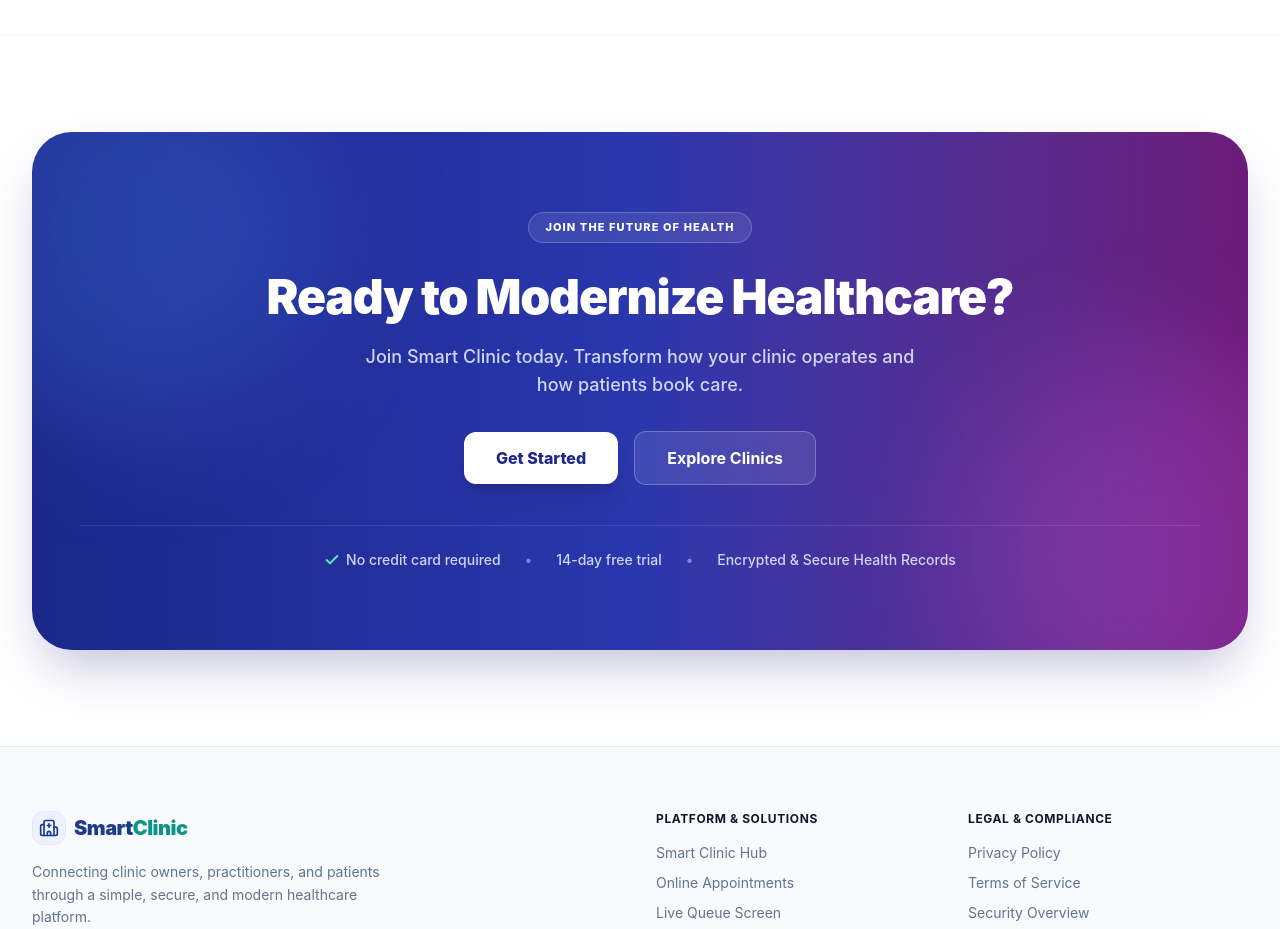
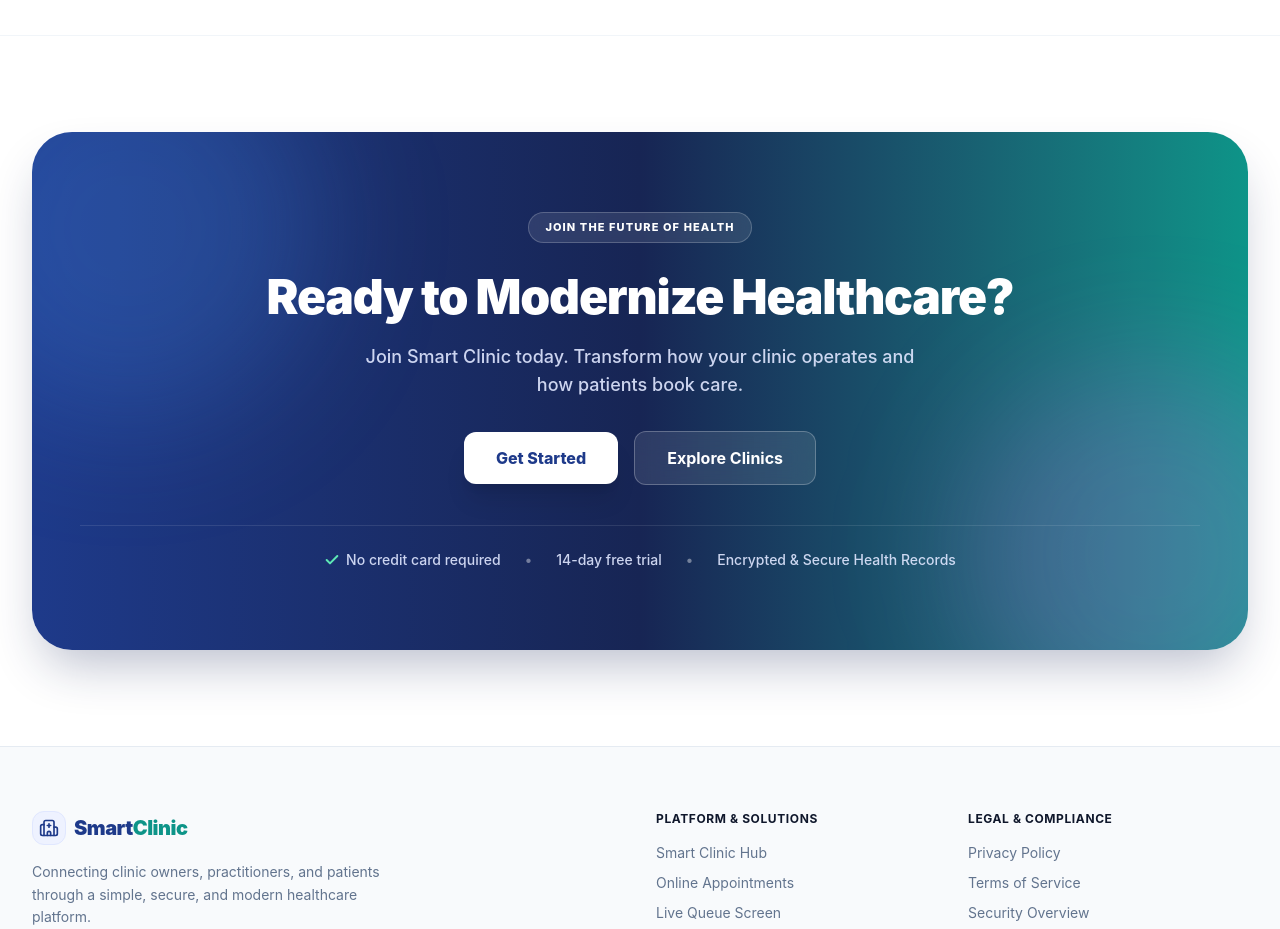
Before and after one commit to Ishtiak-Ahmed886/Frontend_Smart_Clinic, a React (Vite) app: page / in a window 1280 px wide. Shown: the part 2840-3769 px from the top of the page. Built offline with nearby package versions, Linux system fonts and the light colour scheme; no server answers.

Commit message:
style(branding): harmonize CTA gradient with brand palette and update super admin badge

```diff
--- a/src/components/homepage/CTA.jsx
+++ b/src/components/homepage/CTA.jsx
@@ -12,7 +12,7 @@ export default function CTA() {
       <div className="container mx-auto px-4 sm:px-6 lg:px-8 max-w-7xl">
 
         {/* Main Banner */}
-        <div className="relative overflow-hidden rounded-[2.5rem] bg-gradient-to-r from-[#1c278a] via-[#2a37ad] to-[#6c1b7a] px-6 py-16 sm:px-12 sm:py-20 text-center text-white shadow-2xl shadow-indigo-900/30">
+        <div className="relative overflow-hidden rounded-[2.5rem] bg-gradient-to-r from-[#1e3a8a] via-[#172554] to-[#0d9488] px-6 py-16 sm:px-12 sm:py-20 text-center text-white shadow-2xl shadow-blue-950/30">
 
           {/* Subtle decorative glow circles */}
           <div className="absolute -top-24 -left-24 w-96 h-96 rounded-full bg-blue-400/20 blur-3xl pointer-events-none" />
@@ -37,7 +37,7 @@ export default function CTA() {
           <div className="relative z-10 mt-8 flex flex-wrap items-center justify-center gap-4">
             <Link
               to={user ? "/dashboard" : "/register"}
-              className="px-8 py-3.5 rounded-xl font-extrabold text-[#1c278a] bg-white hover:bg-slate-100 shadow-xl active:scale-[0.98] transition-all text-sm sm:text-base cursor-pointer"
+              className="px-8 py-3.5 rounded-xl font-extrabold text-[#1e3a8a] bg-white hover:bg-slate-100 shadow-xl active:scale-[0.98] transition-all text-sm sm:text-base cursor-pointer"
             >
               {t("getStarted")}
             </Link>
--- a/src/pages/dashboard/SuperAdminDashboard.jsx
+++ b/src/pages/dashboard/SuperAdminDashboard.jsx
@@ -159,7 +159,7 @@ export default function SuperAdminDashboard() {
           </h1>
           <p className="text-sm text-base-content/60 mt-1">Full system overview — verify clinics/doctors, manage platform data</p>
         </div>
-        <div className="badge badge-error badge-lg">SUPER ADMIN</div>
+        <div className="inline-flex items-center gap-1.5 px-3 py-1.5 rounded-full text-xs font-black tracking-wider bg-[#1e3a8a] text-white shadow-sm">SUPER ADMIN</div>
       </div>
 
       {/* Alerts */}
```
